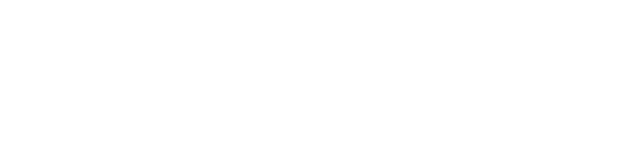
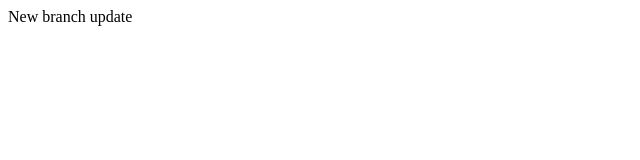
Before and after one commit to AldaErni/Git---GitHub, a plain HTML site: page index.html in a window 1280 px wide. Shown: the whole page, without its empty margins (0-640 px from the left). Drawn offline with Linux system fonts and the light colour scheme.

Commit message:
New branch update

```diff
--- a/index.html
+++ b/index.html
@@ -6,6 +6,6 @@
   <title>Documendsadsadasdt</title>
 </head>
 <body>
-
+    New branch update
 </body>
 </html>
```
